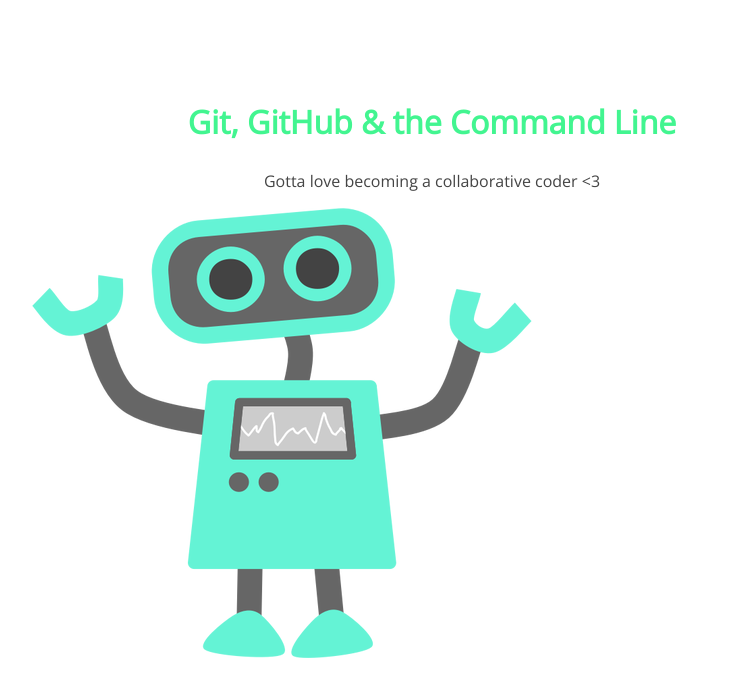
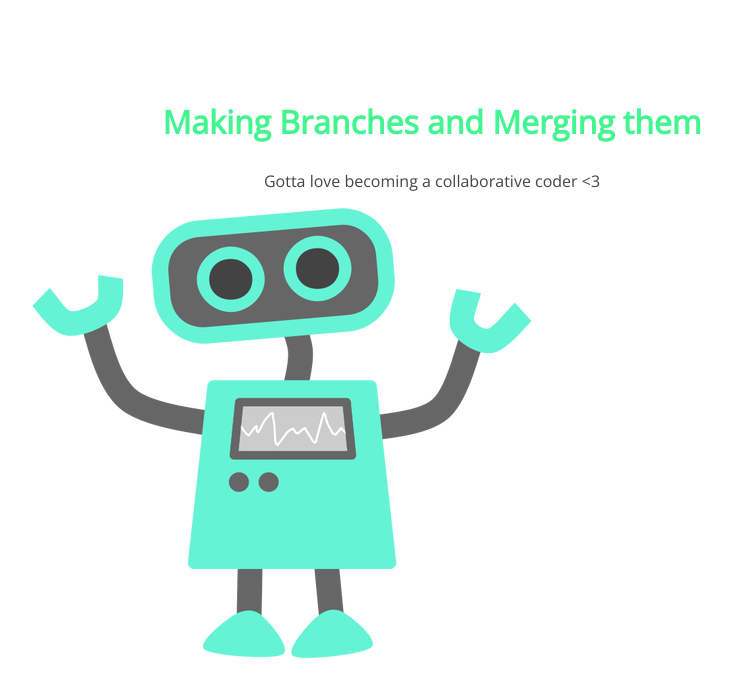
Before and after one commit to SeanBarile/105-project, a plain HTML site: page index.html in a window 1280 px wide. Shown: the whole page, without its empty margins (208-940 px from the left). Drawn offline with nearby package versions, Linux system fonts and the light colour scheme.

Commit message:
Modified h1

```diff
--- a/index.html
+++ b/index.html
@@ -8,7 +8,7 @@
 </head>
 <body>
 	<section>
-		<h1>Git, GitHub & the Command Line</h1>
+		<h1>Making Branches and Merging them</h1>
 		<p>Gotta love becoming a collaborative coder <3</p>
 		<img src="img/happy-blue-robot.png">
 	</section>
```
